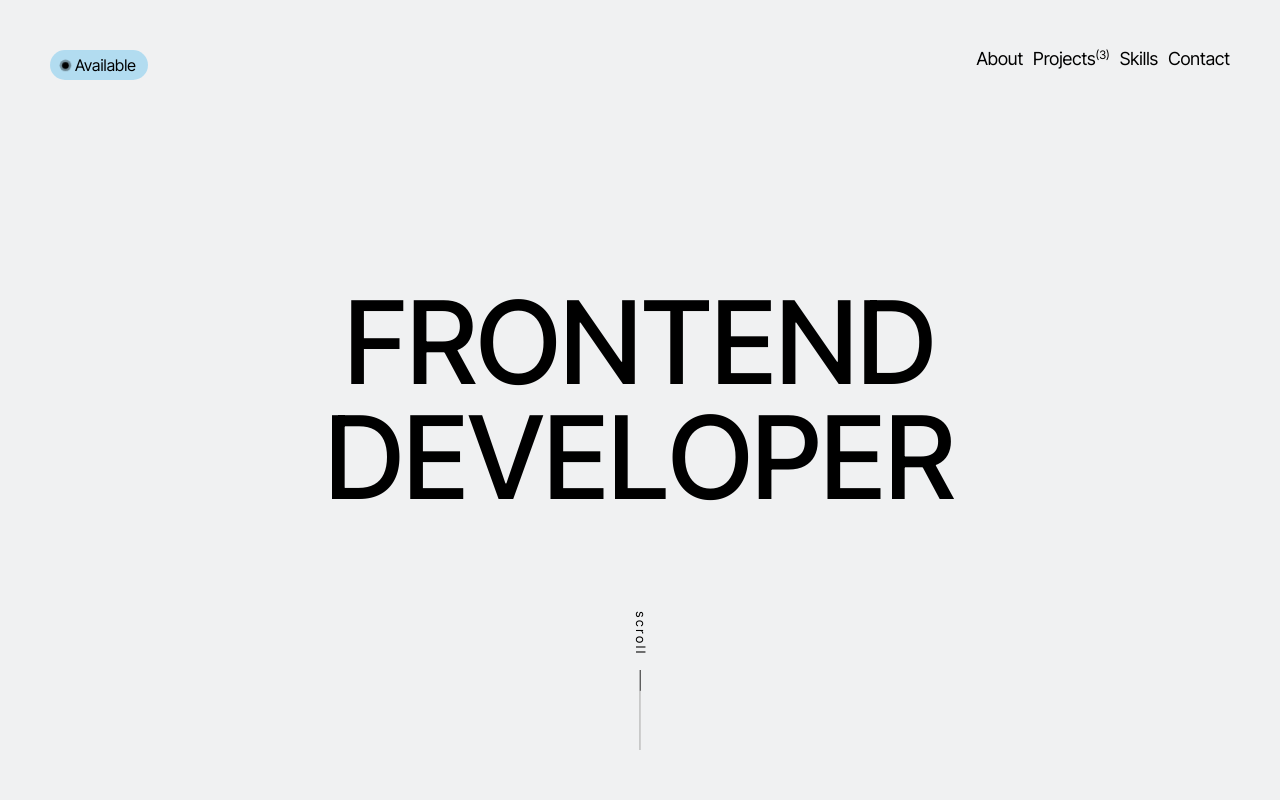
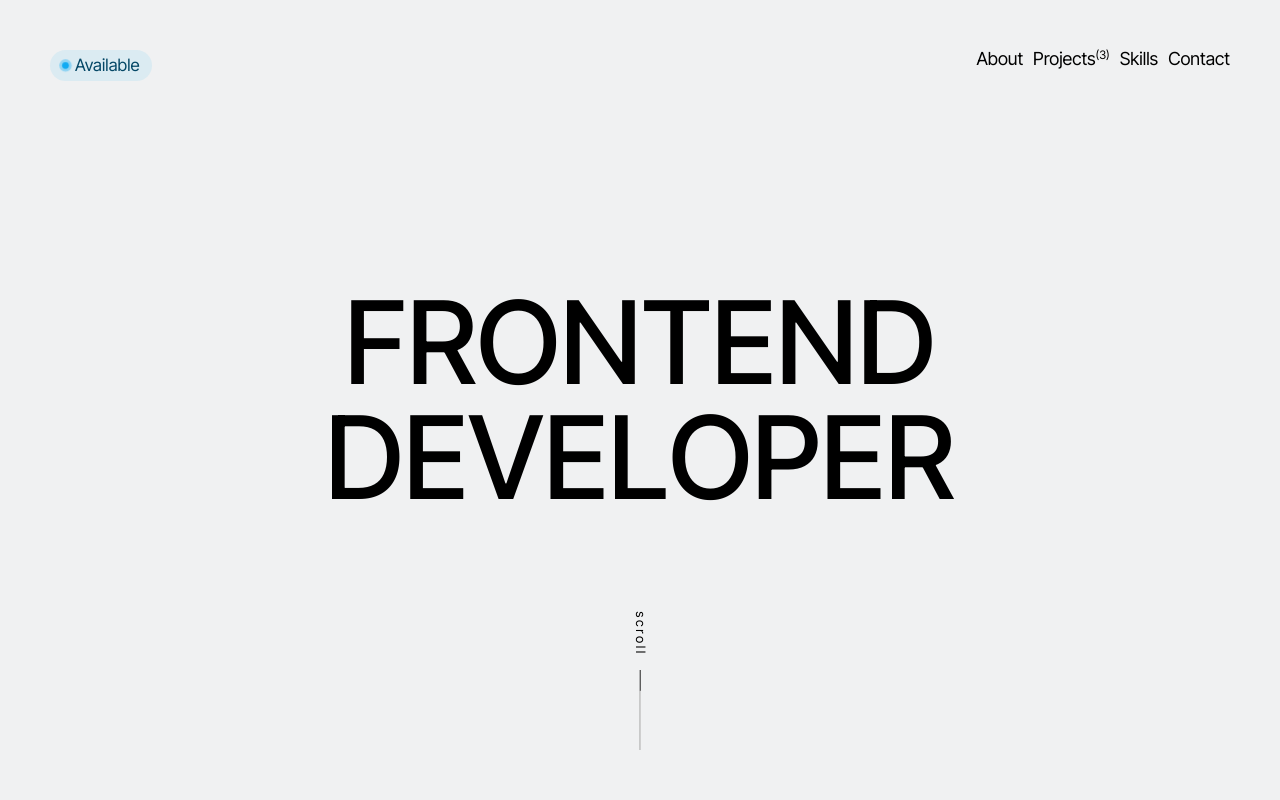
Before and after one commit to Salaheddine999/folio, a Next.js app: page / in a window 1280 px wide. Shown: the top 800 px of the page. Built offline with nearby package versions, Linux system fonts and the light colour scheme.

Commit message:
change available style

```diff
--- a/pages/index.tsx
+++ b/pages/index.tsx
@@ -54,7 +54,6 @@ const Home: NextPage = () => {
           </div>
           <Footer />
         </div>
-
     </>
   );
 };
--- a/styles/globals.scss
+++ b/styles/globals.scss
@@ -131,7 +131,7 @@ sup{
 .infos{
   color: #000;
   position: absolute;
-  font-size: 16px;
+  font-size: 17px;
   display: flex;
   gap: 6px;
   padding: 50px;
@@ -146,13 +146,13 @@ sup{
 }
 
 .blob {
-	background: rgb(0,0,0);
+	background: rgb(17, 171, 243);
 	border-radius: 50%;
   margin-top: 5px;
 	height: 7px;
 	width: 7px;
   margin-right: 6px;
-	box-shadow: 0 0 0 0 rgba(0,0,0, 0.8);
+	box-shadow: 0 0 0 0 rgba(17, 171, 243, 0.8);
 	transform: scale(1);
 	animation: pulse 1s infinite;
 }
@@ -161,17 +161,17 @@ sup{
 @keyframes pulse {
 	0% {
 		transform: scale(0.95);
-		box-shadow: 0 0 0 0 rgba(0,0,0, 0.7);
+		box-shadow: 0 0 0 0 rgba(17, 171, 243, 0.7);
 	}
 
 	70% {
 		transform: scale(1);
-		box-shadow: 0 0 0 5px rgba(0,0,0, 0);
+		box-shadow: 0 0 0 6px rgba(17, 171, 243, 0);
 	}
 
 	100% {
 		transform: scale(0.95);
-		box-shadow: 0 0 0 0 rgba(0,0,0, 0);
+		box-shadow: 0 0 0 0 rgba(17, 171, 243, 0);
 	}
 }
 
@@ -180,12 +180,12 @@ sup{
   color:black;
   padding: 7px 12px 7px 12px;
   border-radius: 30px;
-  background: rgb(137, 207, 240, 0.6);
+  background: rgb(137, 207, 240, 0.2);
 }
 
 .infotext{
   letter-spacing: 0.1px;
-  color: black;
+  color: rgb(4, 71, 102);
 }
 
 @include phone-only {
```
